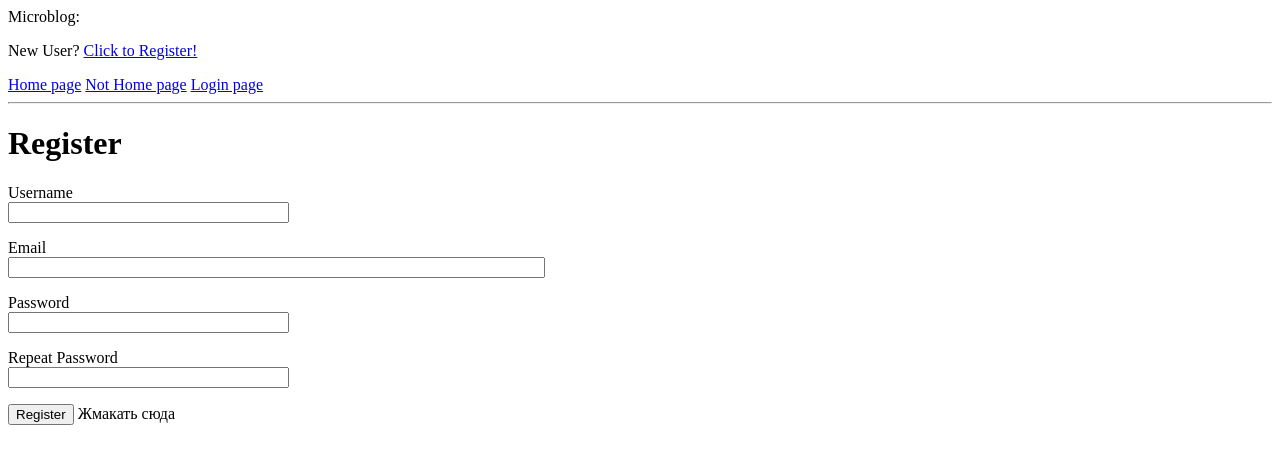
After one commit to FF7FSystem/flaskline, a Flask app: page /register in a window 1280 px wide. The commit adds this page. Shown: the top 464 px of the page. Run offline with Flask 2, Linux system fonts and the light colour scheme.

Commit message:
add register form

```diff
--- a/app/forms.py
+++ b/app/forms.py
@@ -1,9 +1,29 @@
 from flask_wtf import FlaskForm
 from wtforms import StringField, PasswordField, BooleanField, SubmitField
-from wtforms.validators import DataRequired
+from wtforms.validators import ValidationError, DataRequired, Email, EqualTo
+from app.models import User
 
 class LoginForm(FlaskForm):
     username = StringField('Username', validators=[DataRequired()])
     password = PasswordField('Password', validators=[DataRequired()])
     remember_me = BooleanField('Remember Me')
     submit = SubmitField('Sign In')
+
+class RegistrationForm(FlaskForm):
+	#Форма Регистрации пользователей
+    username = StringField('Username', validators=[DataRequired()])
+    email = StringField('Email', validators=[DataRequired(), Email()])
+    password = PasswordField('Password', validators=[DataRequired()])
+    password2 = PasswordField('Repeat Password', validators=[DataRequired(), EqualTo('password')])
+    submit = SubmitField('Register')
+    #Поле password2 проверяет валидность пароля и сравнивает с полем password с помощью функции EaulTo
+
+    def validate_username(self, username): # проверка в таблице User если введеный ник уже существует
+        user = User.query.filter_by(username=username.data).first()
+        if user is not None:
+            raise ValidationError('Please use a different username.')
+
+    def validate_email(self, email): # Проверка в таблице User если такой емэил уже вводили
+        user = User.query.filter_by(email=email.data).first()
+        if user is not None:
+            raise ValidationError('Please use a different email address.')
--- a/app/routes.py
+++ b/app/routes.py
@@ -1,8 +1,8 @@
 # -*- coding: utf-8 -*-
 from termcolor import colored
 from flask import render_template, flash, redirect, url_for, request
-from app import app
-from app.forms import LoginForm
+from app import app, db
+from app.forms import LoginForm, RegistrationForm
 from flask_login import current_user, login_user, logout_user, login_required
 from app.models import User
 from werkzeug.urls import url_parse
@@ -56,3 +56,21 @@ def logout():
     print(colored('Запущена функция logout','cyan', attrs=['bold']))
     logout_user()
     return redirect(url_for('index'))
+
+@app.route('/register', methods=['GET', 'POST'])
+def register():
+    print(colored('Загружается страница Register','cyan', attrs=['bold']))
+    if current_user.is_authenticated:
+        print(colored('Если пользователь уже вошел в систему его кинет на страницу Idex','cyan', attrs=['bold']))
+        return redirect(url_for('index'))
+    form = RegistrationForm()
+    if form.validate_on_submit():
+        user = User(username=form.username.data, email=form.email.data)
+        user.set_password(form.password.data)
+        db.session.add(user) # Добавление в таблицу данных пользователь-мыло-пароль
+        db.session.commit() # Сохранение данных в таблице
+        print(colored('считывание полей из формы прошли успешно и записаны в таблицу User','cyan', attrs=['bold']))
+        flash('Поздравяем вы зарегались...Вас кинет на  строницу Логин ?')
+        return redirect(url_for('login'))
+    print(colored('Введеные данные в форму Регистрации не валидны, кидаем опять на страницу register.html','cyan', attrs=['bold']))
+    return render_template('register.html', title='Register', form=form)
--- a/app/templates/base.html
+++ b/app/templates/base.html
@@ -9,6 +9,7 @@
     <body>
         <div>
             Microblog:
+            <p>New User? <a href="{{ url_for('register') }}">Click to Register!</a></p>
             <a href="{{ url_for('index') }}">Home page</a>
             <a href="{{ url_for('index2') }}">Not Home page</a>
             {% if current_user.is_anonymous %}
--- /dev/null
+++ b/app/templates/register.html
@@ -0,0 +1,37 @@
+{% extends "base.html" %}
+
+{% block content %}
+    <h1>Register</h1>
+    <form action="" method="post">
+        {{ form.hidden_tag() }}
+        <p>
+            {{ form.username.label }}<br>
+            {{ form.username(size=32) }}<br>
+            {% for error in form.username.errors %}
+            <span style="color: red;">[{{ error }}] Ошибка</span>
+            {% endfor %}
+        </p>
+        <p>
+            {{ form.email.label }}<br>
+            {{ form.email(size=64) }}<br>
+            {% for error in form.email.errors %}
+            <span style="color: red;">[{{ error }}] Ахтунг</span>
+            {% endfor %}
+        </p>
+        <p>
+            {{ form.password.label }}<br>
+            {{ form.password(size=32) }}<br>
+            {% for error in form.password.errors %}
+            <span style="color: red;">[{{ error }}] Аларм</span>
+            {% endfor %}
+        </p>
+        <p>
+            {{ form.password2.label }}<br>
+            {{ form.password2(size=32) }}<br>
+            {% for error in form.password2.errors %}
+            <span style="color: red;">[{{ error }}]Аларм 2</span>
+            {% endfor %}
+        </p>
+        <p>{{ form.submit()  }} Жмакать сюда</p>
+    </form>
+{% endblock %}
```
Also changed, not shown: app.db.
